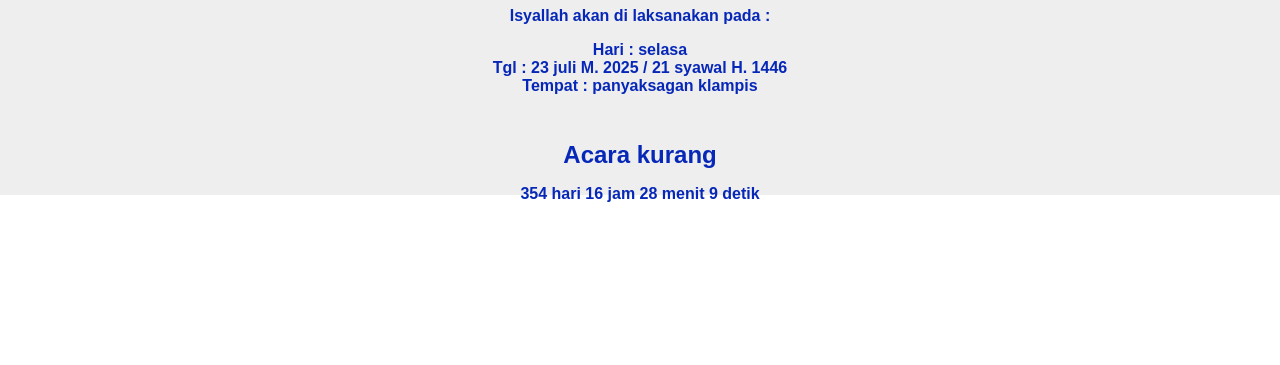
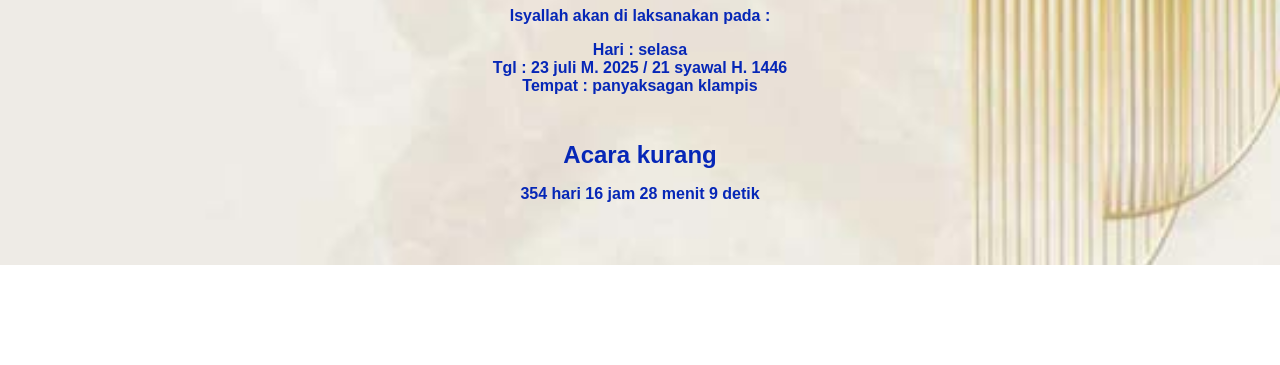
Before and after one commit to Kantorpusat/undangan, a plain HTML site: page index.html in a window 1280 px wide. Shown: the part 435-800 px from the top of the page. Drawn offline with Linux system fonts and the light colour scheme; a web font is replaced by a local one.

Commit message:
Add files via upload
Signed-off-by: Kantorpusat <kantorpusatoficial@gmail.com>

```diff
--- a/index.html
+++ b/index.html
@@ -37,7 +37,7 @@
       }
       .box {
         width:100% ;
-        height:630px;
+        height:700px;
         background-color: #eee;
         background-image: url('bg.jpg');
         background-size: 100%;
```
Also changed, not shown: bg.jpg (added).
